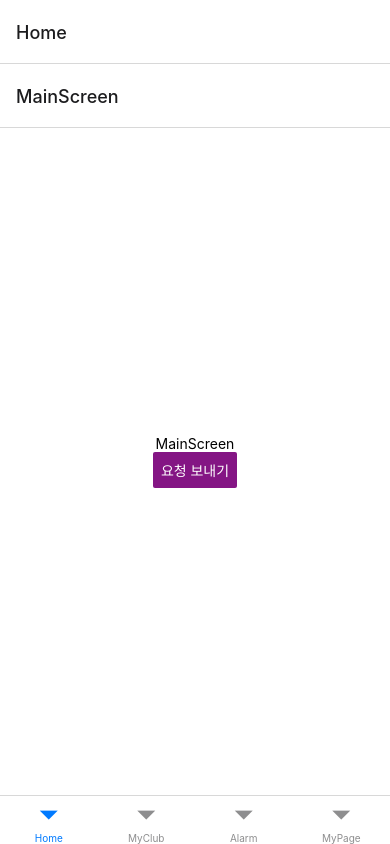
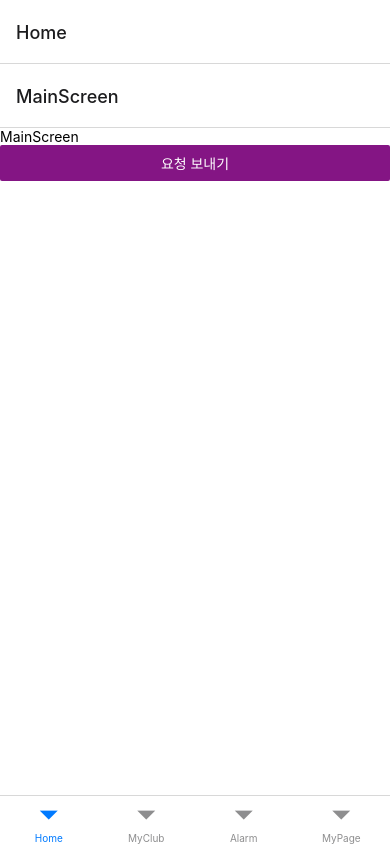
Before and after one commit to WhatsTheTeamNameHowIsTheTeam/smClubMonoRepo, a React Native app in the folder smClubFront/: screen /MainScreen in a window 390 px wide. Built offline with nearby package versions, Linux system fonts and the light colour scheme.

Commit message:
🐛Fix) front) change style code
get back to the original state

```diff
--- a/smClubFront/components/Style.js
+++ b/smClubFront/components/Style.js
@@ -1,13 +1,20 @@
 // 모든 페이지들의 스타일 파일
-import { StyleSheet } from 'react-native';
+import { StyleSheet, Dimensions } from 'react-native';
+const { width, height } = Dimensions.get('window');
 
 const styles = StyleSheet.create({
-    container:{
-        flex:1,
-        backgroundColor:'#fff',
-        alignItems:'center',
-        justifyContent:'center',
+    container: {
+        flex: 1,
+        backgroundColor: '#fff',
+        width: Dimensions.get('window').width,
+        height: Dimensions.get('window').height,
+    },
+    containerView: {
+        width: width,
+        height: height,
+        alignItems: 'center',
+        backgroundColor: '#fff',
+    },
 
-    }
 });
 export default styles;
```
